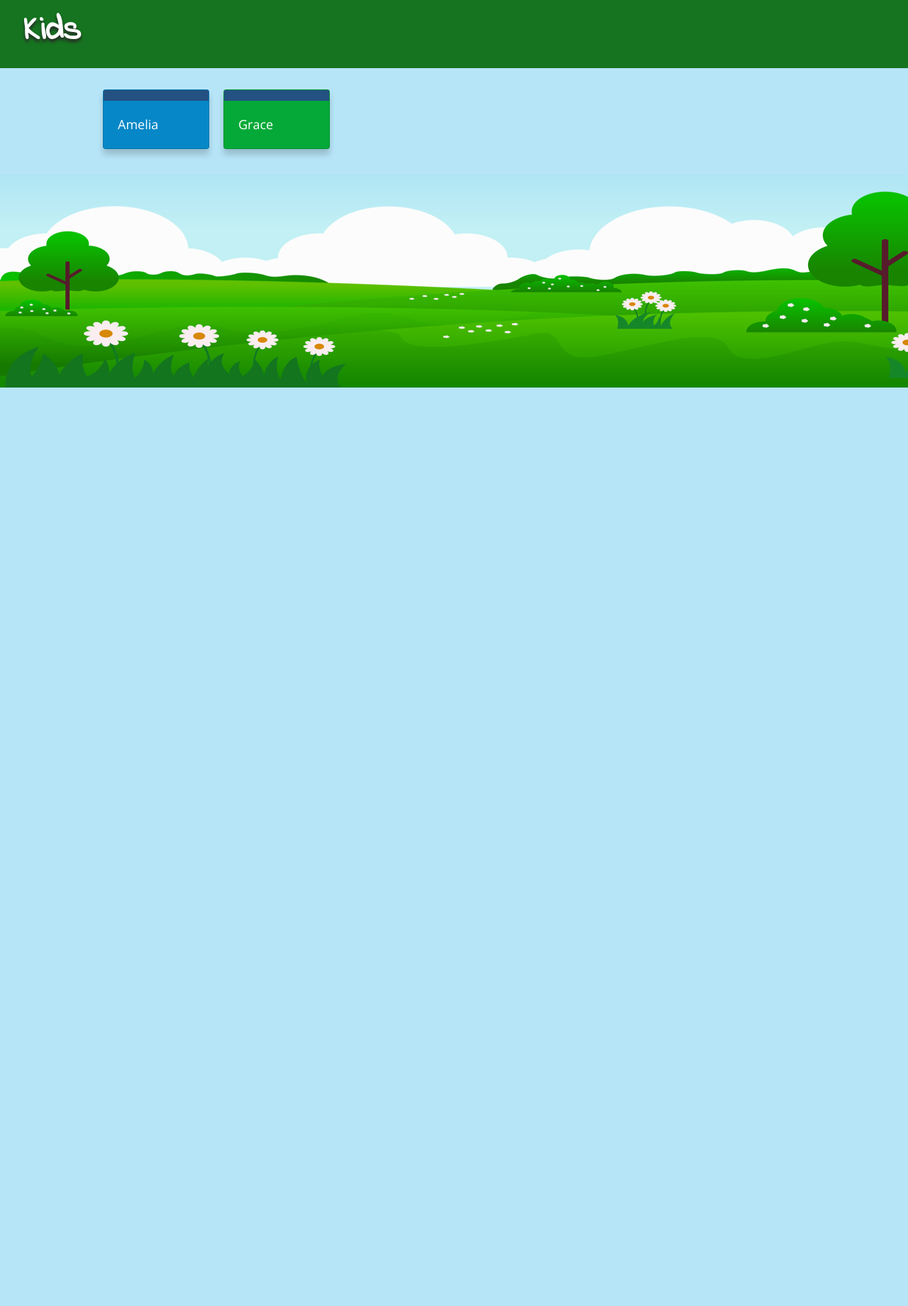
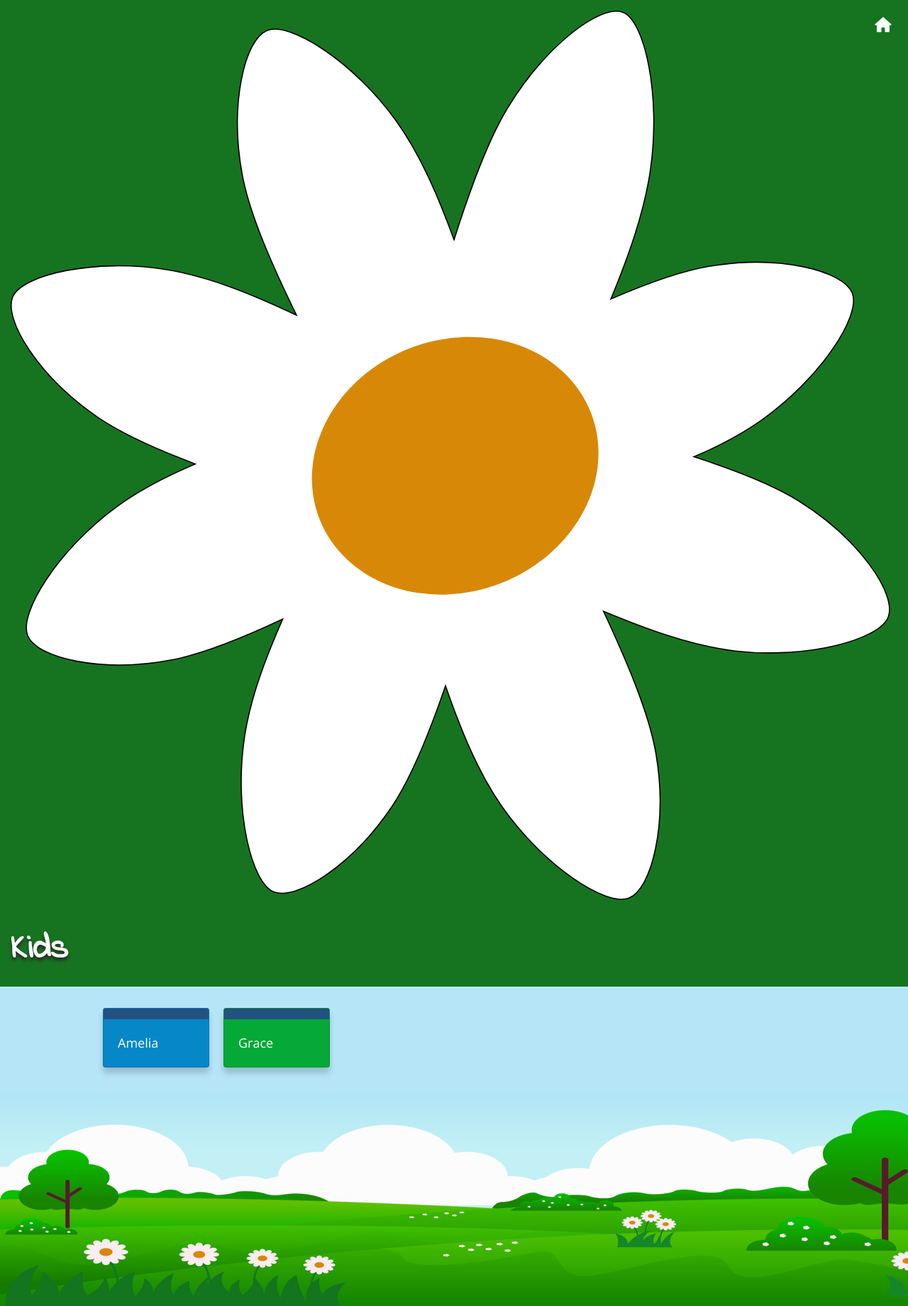
Before and after one commit to dobe0002/kids, a Jekyll site: the page built from index.md, in a window 1280 px wide. Shown: the whole page at 71% size. Built offline with Jekyll 4.4.1, drawn with Linux system fonts in a browser that asks for light colours; our own code applies the rules of GitHub Pages for plain Markdown files; before the commit the page ends 900 px from its top, so only the background shows below that.

Commit message:
fixing links

```diff
--- a/_layouts/default.html
+++ b/_layouts/default.html
@@ -14,8 +14,8 @@
 
         <header>
 
-          <h1><img src="{{ /assets/css/Machovka-flower.svg | prepend: site.baseurl }}" alt=""> {{ page.title | default: site.title | default: site.github.repository_name }}</h1>
-          <div> <a href="/"><img src="{{ /assets/css/noun_Home_77002.svg | prepend: site.baseurl }}" alt=""></a></div>
+          <h1><img src="{{ '/assets/css/Machovka-flower.svg' | prepend: site.baseurl }}" alt=""> {{ page.title | default: site.title | default: site.github.repository_name }}</h1>
+          <div> <a href="{{ site.baseurl }}"><img src="{{ '/assets/css/noun_Home_77002.svg' | prepend: site.baseurl }}" alt=""></a></div>
         </header>
         <div class="container">
         <div class="row">
```
